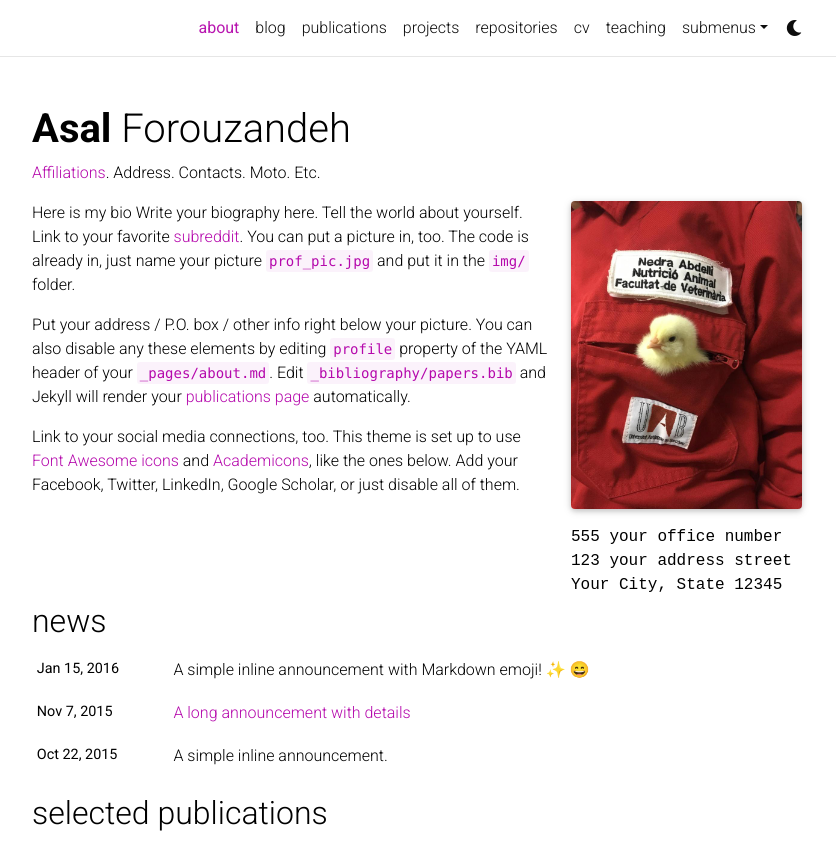
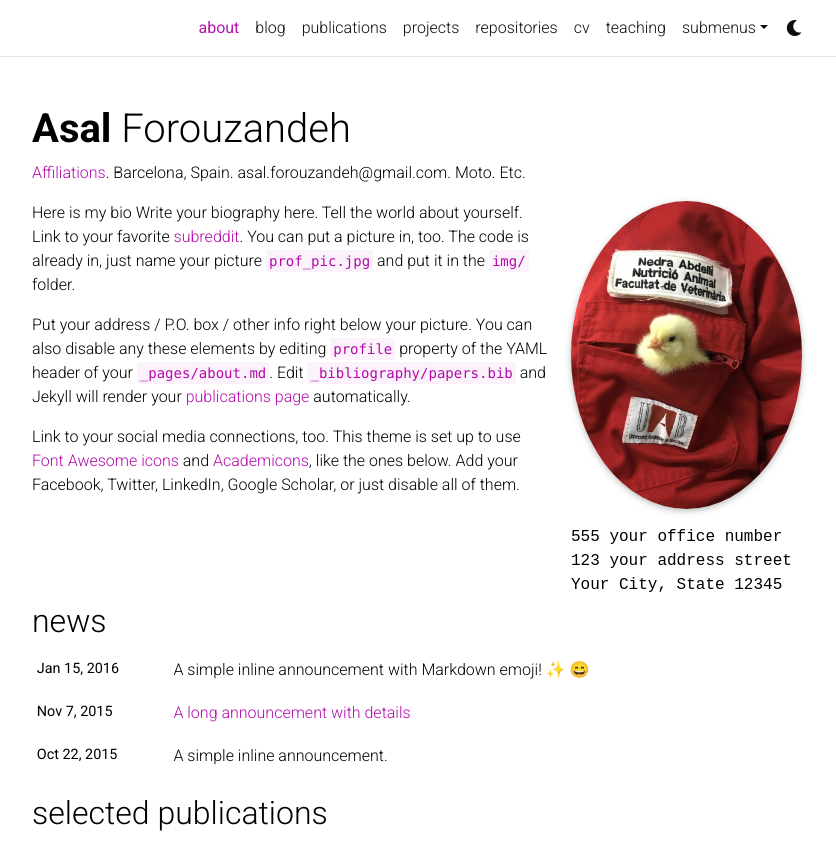
Before and after one commit to Asalfr/Asalfr.github.io, a Jekyll site: the page built from _pages/about.md, in a window 1280 px wide and 1150 px high, cut to the strip 0-860 px from the top of the window. Shown: the whole strip, without its empty margins (223-1059 px from the left). Built offline with Jekyll 4.4.1, drawn with Linux system fonts in a browser that asks for light colours; full-size pictures stand in for the smaller copies a plugin makes; emoji names are drawn with the system emoji font; comment, search, counter and statistics services are not loaded; a style sheet for code colours, icons or effects is not loaded.

Commit message:
first change
I started to change the address

```diff
--- a/_pages/about.md
+++ b/_pages/about.md
@@ -2,12 +2,12 @@
 layout: about
 title: about
 permalink: /
-subtitle: <a href='#'>Affiliations</a>. Address. Contacts. Moto. Etc.
+subtitle: <a href='#'>Affiliations</a>. Barcelona, Spain. asal.forouzandeh@gmail.com. Moto. Etc.
 
 profile:
   align: right
   image: prof_pic.jpg
-  image_circular: false # crops the image to make it circular
+  image_circular: true # crops the image to make it circular
   address: >
     <p>555 your office number</p>
     <p>123 your address street</p>
```
